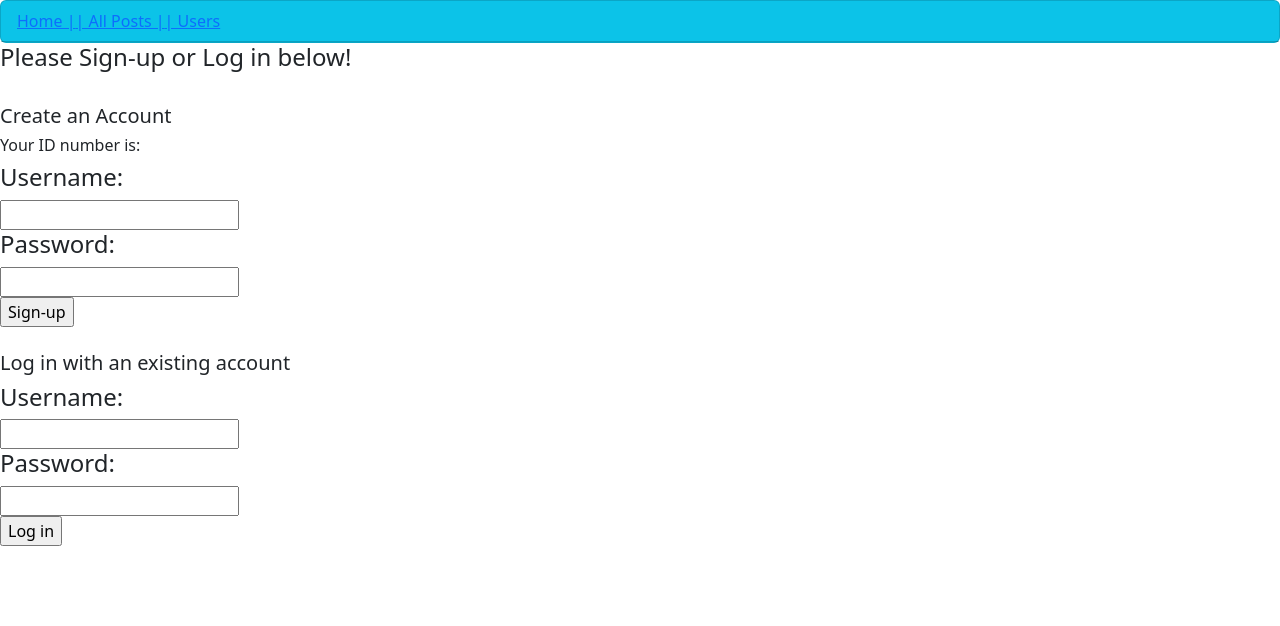
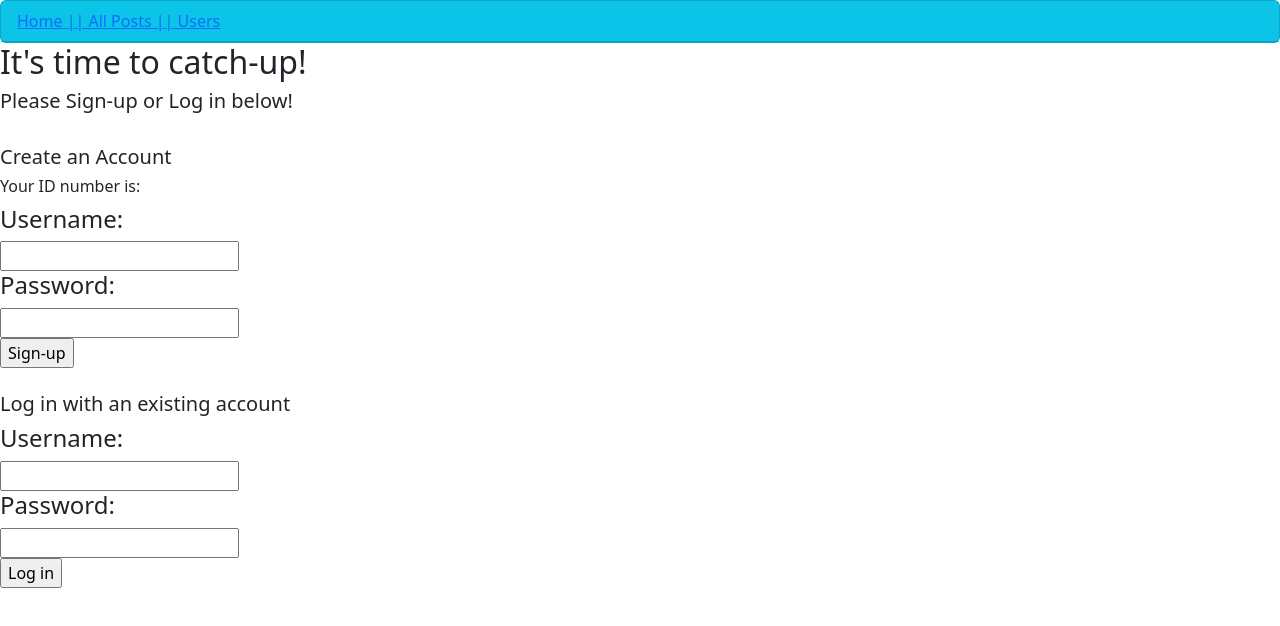
Before and after one commit to mapjohns/catching-up, a React (Create React App) app: page / in a window 1280 px wide. Shown: the top 626 px of the page. Built offline with nearby package versions, Linux system fonts and the light colour scheme; no server answers.

Commit message:
Added a header and updated existing

```diff
--- a/src/components/users/UserInput.js
+++ b/src/components/users/UserInput.js
@@ -88,7 +88,8 @@ class UserInput extends Component {
     render() {
         return(
             this.props.loggedIn === undefined ?
-                <div><h4>Please Sign-up or Log in below!</h4>
+                <div><h2>It's time to catch-up!</h2>
+                    <h5>Please Sign-up or Log in below!</h5>
                 <br></br>
                 <h5>Create an Account</h5>
                 <h6>Your ID number is: {this.props.userID}</h6>
@@ -109,7 +110,7 @@ class UserInput extends Component {
             :
                 <div>
                 <form onSubmit={this.onSubmitHandlerLogOut}>
-                    <h6>Welcome! You are now logged in. Feel free to browser posts or leave one yourself!</h6>
+                    <h6>Welcome! You are now logged in. Feel free to browse posts or leave one yourself!</h6>
                     <input type="submit" value="Log out" />
                 </form>
                 </div>
```
